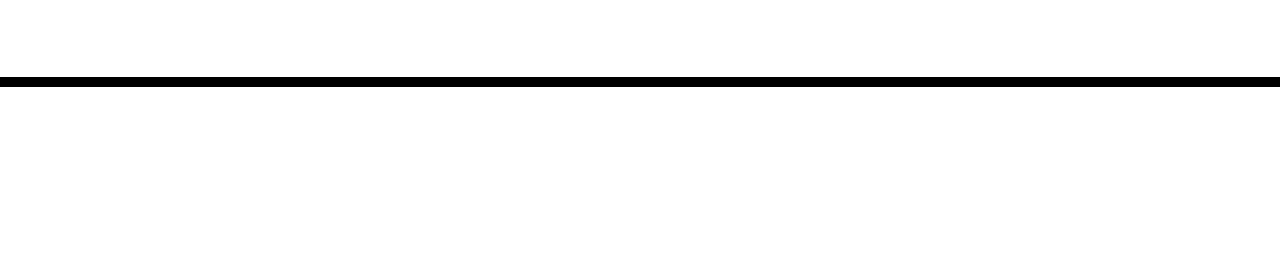
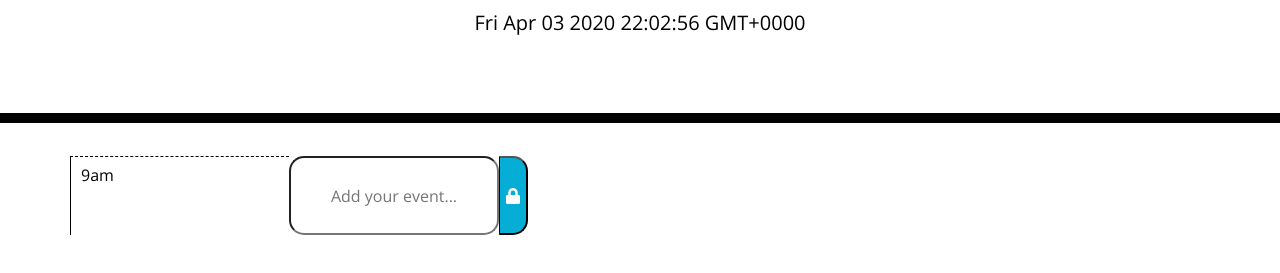
Before and after one commit to emilyresch/day_planner, a plain HTML site: page index.html in a window 1280 px wide. Shown: the part 181-454 px from the top of the page. Drawn offline with nearby package versions, Linux system fonts and the light colour scheme.

Commit message:
lots of pseudocoding and attempts to get the html set up like the example

```diff
--- a/index.html
+++ b/index.html
@@ -29,7 +29,15 @@
       <p id="currentDay" class="lead"></p>
     </header>
     <div class="container">
+
       <!-- Timeblocks go here -->
+      <div class="row">
+      <textarea class="hour">9am</textarea>
+      <input type="text" class="time-block description" id="time-block-input" placeholder="Add your event..."></input>
+
+      <button class="saveBtn fas fa-lock"></button>
+    </div>
+
     </div>
 
 
--- a/script.js
+++ b/script.js
@@ -13,7 +13,58 @@
 // WHEN I refresh the page
 // THEN the saved events persist
 
-  var now = moment().toString();
+
+//when app is opened, today's date is displayed  (using moment) and appends under the header in #currentDay
+//build calendar using table or bootstrap etc
+//calendar by hour is displayed, 9am to 5pm (standard business hours)
+//past hours displayed in grey, current hour is red, future hours are green --this can be an if else statement using the current time
+/////eg, if time is less than current time, grey. else if time is current to now, green. else time is green (something along those lines)
+//user can click on the hour they want and type in an event --timeblocks willbe inputs
+//user clicks on a save button to save their event - save button will need an onclick event listener which...
+//their event is saved in local storage so that when page is refreshed, the events stay - localStorage;
+
+///////// putting today's date on the jumbotron ///////////
+var now = moment().toString();
 //   var nowNew = now.format('YYYY-M-D');
-  console.log(now);
+console.log(now);
 //   console.log(nowNew);
+$("#currentDay").text(now);
+
+//hours of the day on the calendar app
+var hours = ["9am", "10am"];
+
+
+
+///////// change color of timeblock depending on the time of day //////////
+// if (time is now) {
+//   make current timeblock red = .present
+// }
+// else if (time is earlier than now){
+//   make past timeblocks grey = .past
+// } else {
+//     make timeblocks green = .future
+// }
+
+
+
+
+
+
+
+///////// function to save user event text ///////////
+
+$(".saveBtn").on("click", function (){
+  var userInput = document.getElementById("time-block-input");
+
+  // e.preventDefault();
+  // var userEvent = $(this).val();
+  var userEvent = userInput.val().trim();
+  console.log(userEvent);
+
+
+
+  // console.log(userEvent);
+
+  // window.localStorage.setItem("event", userEvent);
+
+});
```
